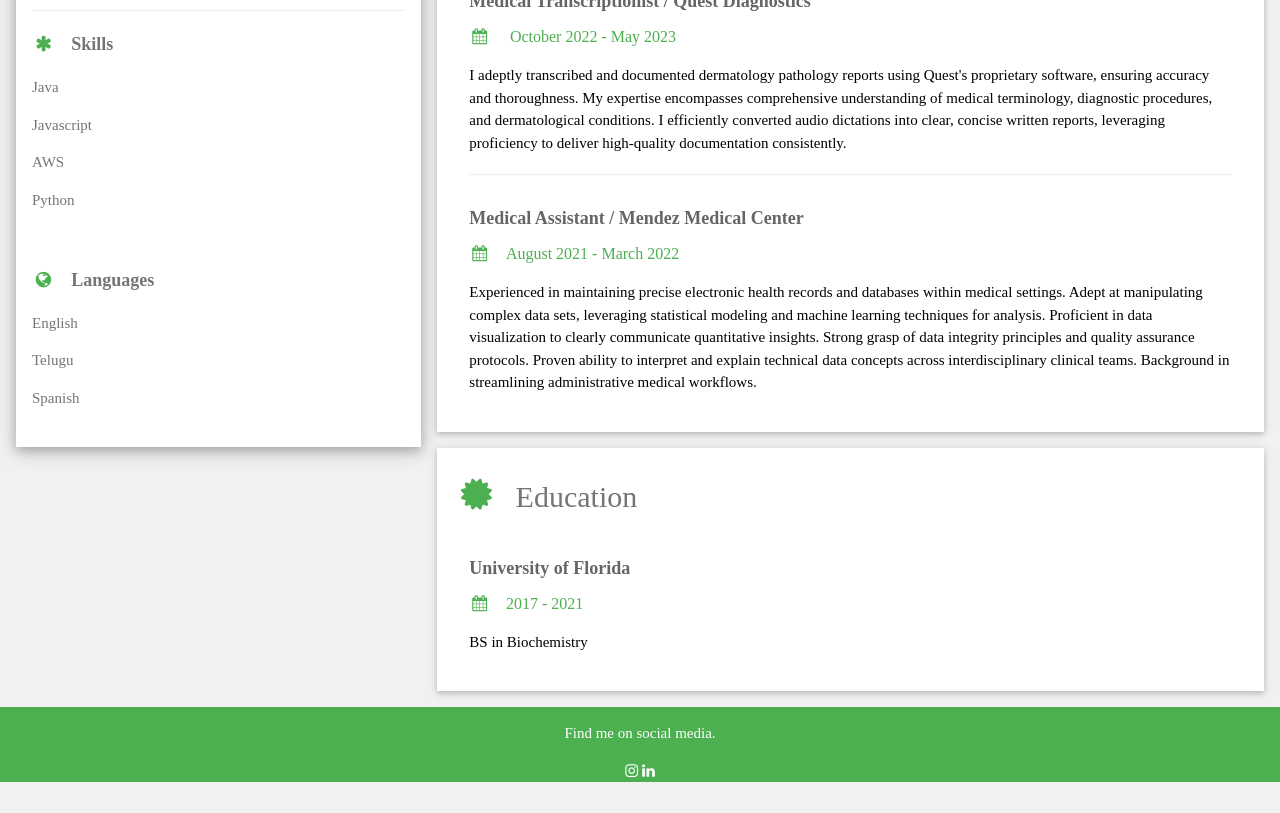
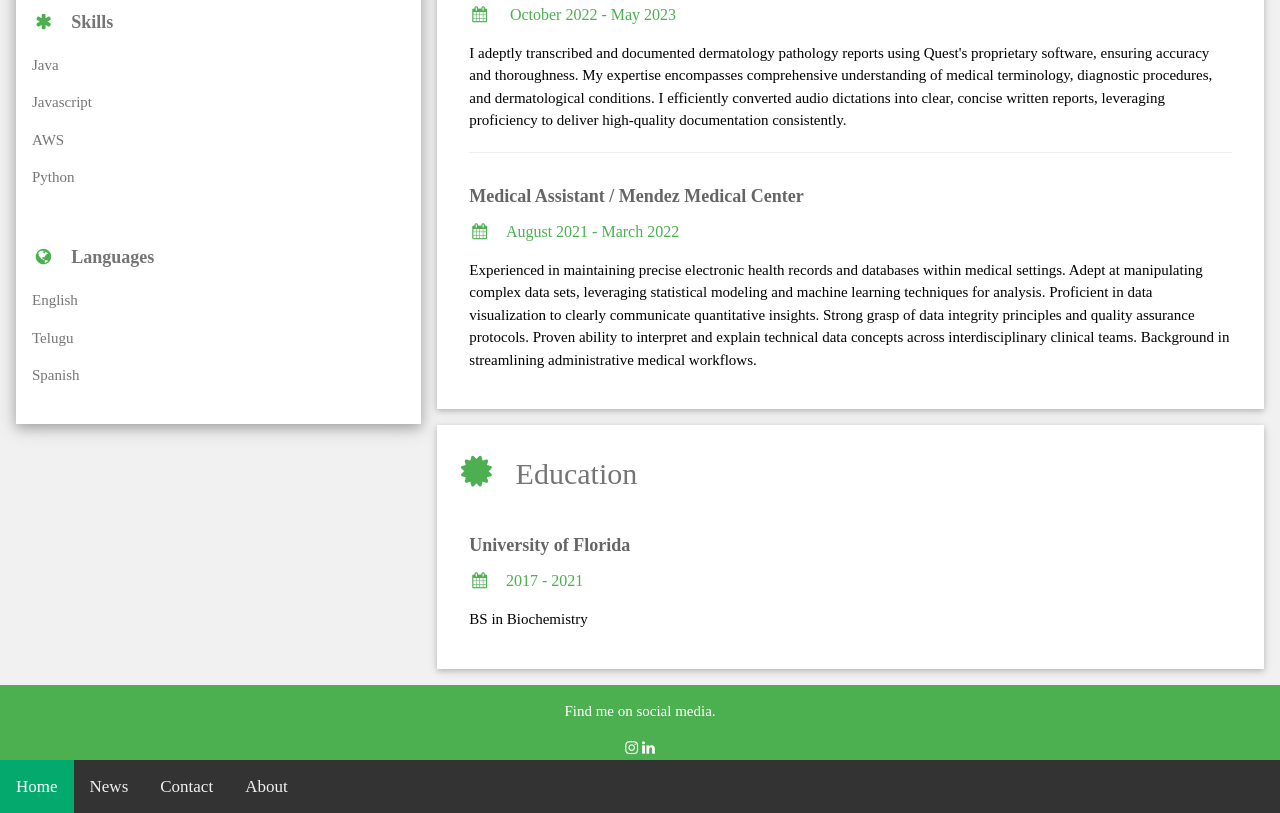
Before and after one commit to mohan-kolla/mohan-kolla.github.io, a plain HTML site: page index.html in a window 1280 px wide. Shown: the part 465-1278 px from the top of the page. Before the commit the page ends 1247 px from the top, so only its background shows below. Drawn offline with nearby package versions, Linux system fonts and the light colour scheme; a web font is replaced by a local one.

Commit message:
Update index.html

```diff
--- a/index.html
+++ b/index.html
@@ -12,15 +12,39 @@
 <link href="https://fonts.googleapis.com/css2?family=Alice&display=swap" rel="stylesheet">
 <style>
 html,body,h1,h2,h3,h4,h5,h6 {font-family: Alice}
+  body{
+    /* Add a black background color to the top navigation */
+.topnav {
+  background-color: #333;
+  overflow: hidden;
+}
+
+/* Style the links inside the navigation bar */
+.topnav a {
+  float: left;
+  color: #f2f2f2;
+  text-align: center;
+  padding: 14px 16px;
+  text-decoration: none;
+  font-size: 17px;
+}
+
+/* Change the color of links on hover */
+.topnav a:hover {
+  background-color: #ddd;
+  color: black;
+}
+
+/* Add a color to the active/current link */
+.topnav a.active {
+  background-color: #04AA6D;
+  color: white;
+}
+  }
 </style>
 </head>
 <body class="w3-light-grey">
-  <div class="topnav">
-  <a class="active" href="#home">Home</a>
-  <a href="#news">News</a>
-  <a href="#contact">Contact</a>
-  <a href="#about">About</a>
-</div>
+
 
 
 <!-- Page Container -->
@@ -112,4 +136,10 @@ html,body,h1,h2,h3,h4,h5,h6 {font-family: Alice}
 </footer>
 
 </body>
+  <div class="topnav">
+  <a class="active" href="#home">Home</a>
+  <a href="#news">News</a>
+  <a href="#contact">Contact</a>
+  <a href="#about">About</a>
+</div>
 </html>
```
